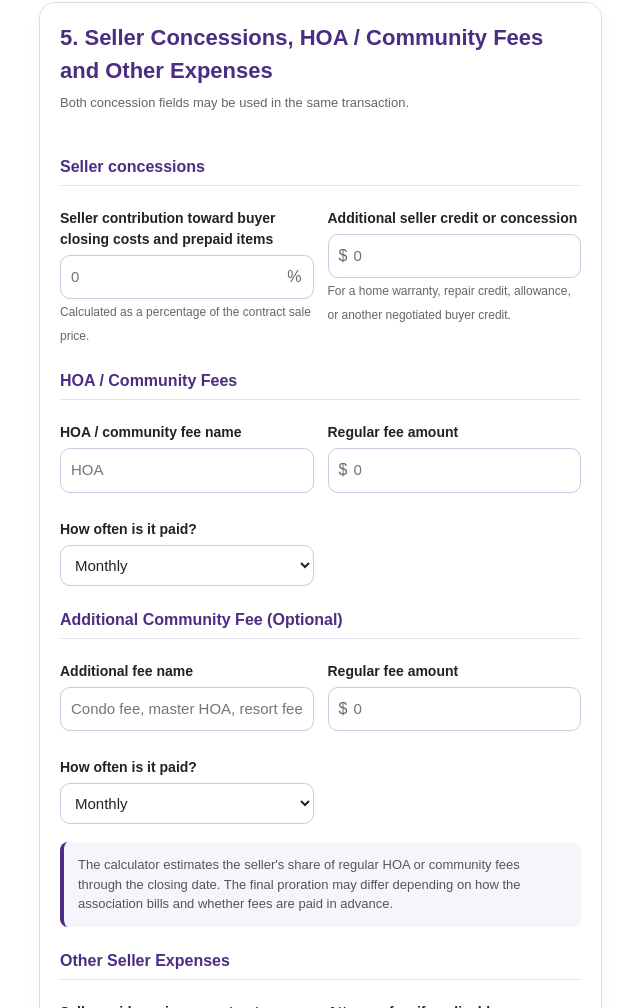
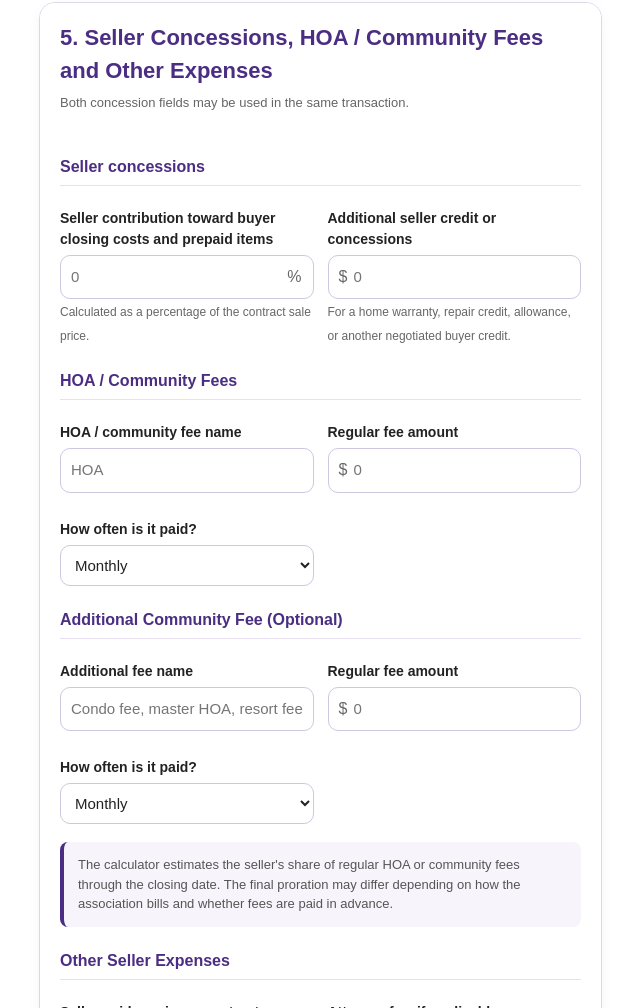
Before and after one commit to iordanka/real-estate-calculators, a plain HTML site: page seller-net-sheet/index.html in a window 1280 px wide. Shown: the part 2451-3459 px from the top of the page, without its empty margins (29-669 px from the left). Drawn offline with Linux system fonts and the light colour scheme.

Commit message:
Improved words flow

```diff
--- a/seller-net-sheet/index.html
+++ b/seller-net-sheet/index.html
@@ -838,7 +838,7 @@ select:focus {
                 <span class="sns-help">Calculated as a percentage of the contract sale price.</span>
               </div>
               <div class="sns-field">
-                <label for="concessionFlat">Additional seller credit or concession</label>
+                <label for="concessionFlat">Additional seller credit or concessions</label>
                 <div class="sns-money-wrap"><input id="concessionFlat" type="number" min="0" step="0.01" placeholder="0"></div>
                 <span class="sns-help">For a home warranty, repair credit, allowance, or another negotiated buyer credit.</span>
               </div>
```
